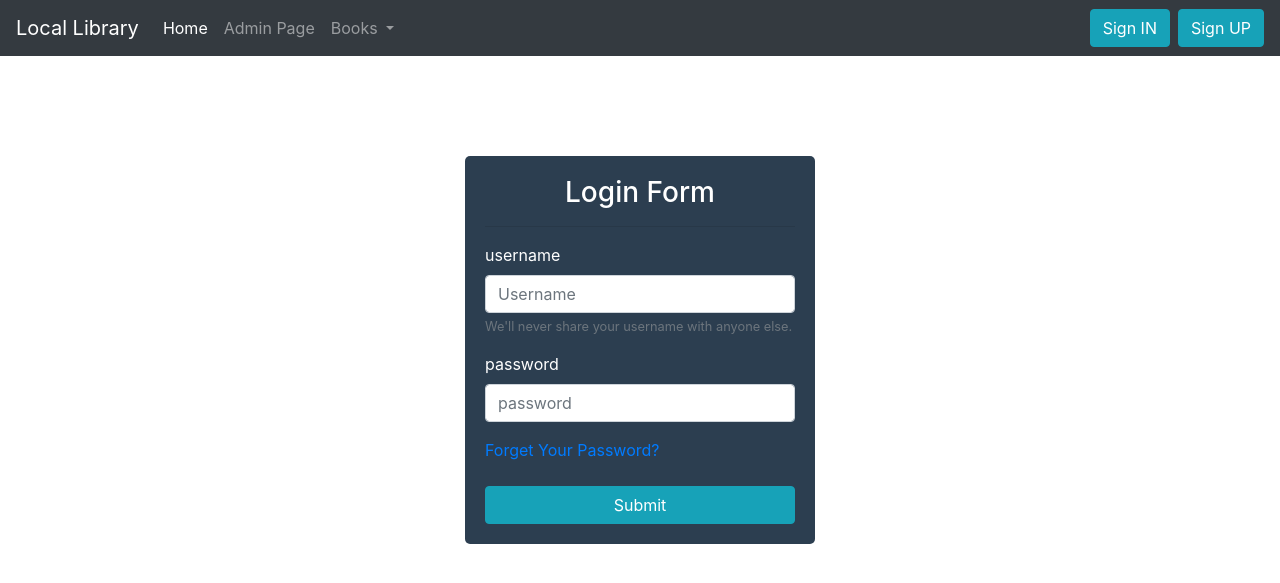
After one commit to SaeidJavadi/Django-Virtual-Memorial, a Django app: page /account/login/ in a window 1280 px wide. The commit adds this page. Shown: the top 583 px of the page. Run offline with Django 3.2, Linux system fonts and the light colour scheme; some libraries are stand-ins or nearby versions.

Commit message:
account login html | GW

```diff
--- a/Islamic/urls.py
+++ b/Islamic/urls.py
@@ -19,5 +19,5 @@ from django.urls import path, include
 urlpatterns = [
     path('admin/', admin.site.urls),
     path('', include('memorial.urls', namespace='memorial')),
-    path('', include('account.urls', namespace='account')),
+    path('account/', include('account.urls', namespace='account')),
 ]
--- /dev/null
+++ b/account/templates/account/login.html
@@ -0,0 +1,45 @@
+{% extends 'base.html' %}
+{% block body %}
+    <section class="bg-texture">
+        <div class="container">
+            <div class="row">
+                <div class="col"></div>
+
+                <div class="col" style="margin-top: 100px;">
+                    <div class="animated rubberBand"
+                         style="background: #2c3e50; border-radius: 5px; padding: 20px; color: #ffffff;">
+                        <div>
+                            <h3 class="text-center">Login Form</h3>
+                            <hr class="border-color: #ffffff;"/>
+
+                            <form method="post">
+                                {% csrf_token %}
+                                <div class="form-group">
+                                    <label for="username">username</label>
+                                    <input id="username" name="username" type="text" class="form-control"
+                                           aria-describedby="emailHelp" placeholder="Username">
+                                    <small id="emailHelp" class="form-text text-muted">We'll never share your username
+                                        with anyone else.
+                                    </small>
+                                </div>
+                                <div class="form-group">
+                                    <label for="password">password</label>
+                                    <input name="password" type="password" class="form-control" id="password"
+                                           placeholder="password">
+                                </div>
+                                <a class="login-link" href="#">Forget Your Password?</a>
+                                <br/>
+                                <br/>
+                                <button type="submit" class="btn btn-info btn-block">Submit</button>
+                            </form>
+
+                        </div>
+                    </div>
+                </div>
+                <div class="col"></div>
+            </div>
+        </div>
+    </section>
+
+
+{% endblock %}
--- a/account/urls.py
+++ b/account/urls.py
@@ -3,5 +3,5 @@ from account import views
 
 app_name = 'account'
 urlpatterns = [
-    path('login/',views.LoginPage, name='loginP')
+    path('login/',views.LoginPage, name='login')
 ]
--- a/account/views.py
+++ b/account/views.py
@@ -2,4 +2,4 @@ from django.shortcuts import render
 
 # Create your views here.
 def LoginPage(request):
-    return None
+    return render(request,'account/login.html')
--- a/templates/partials/navigation.html
+++ b/templates/partials/navigation.html
@@ -31,7 +31,7 @@
                 <button class="btn btn-info" style="margin-right: 8px;">Sign Out</button>
             </a>
         {% else %}
-            <a href="{% url 'admin:login' %}">
+            <a href="{% url 'account:login' %}">
                 <button class="btn btn-info" style="margin-right: 8px;">Sign IN</button>
             </a>
             <a href="#">
```
